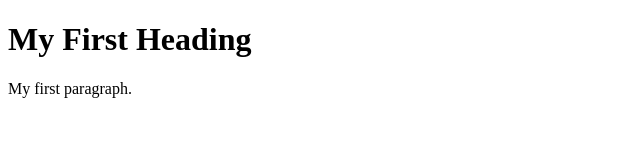
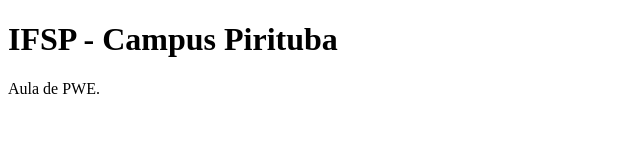
Before and after one commit to pwe-redes/pwe_atividade_github, a plain HTML site: page index.html in a window 1280 px wide. Shown: the whole page, without its empty margins (0-640 px from the left). Drawn offline with Linux system fonts and the light colour scheme.

Commit message:
Atualização da página index.html

```diff
--- a/index.html
+++ b/index.html
@@ -2,8 +2,8 @@
 <html>
 <body>
 
-<h1>My First Heading</h1>
-<p>My first paragraph.</p>
+<h1>IFSP - Campus Pirituba</h1>
+<p>Aula de PWE.</p>
 
 </body>
 </html>
```
